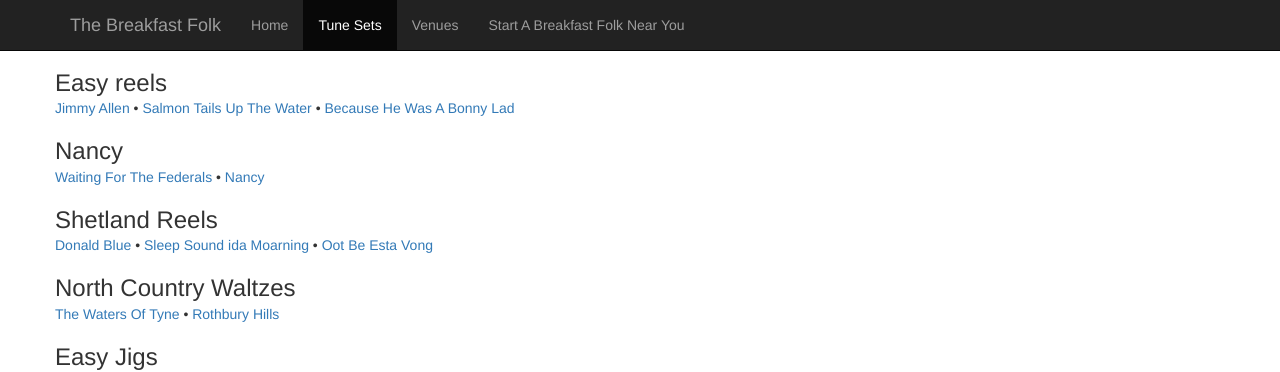
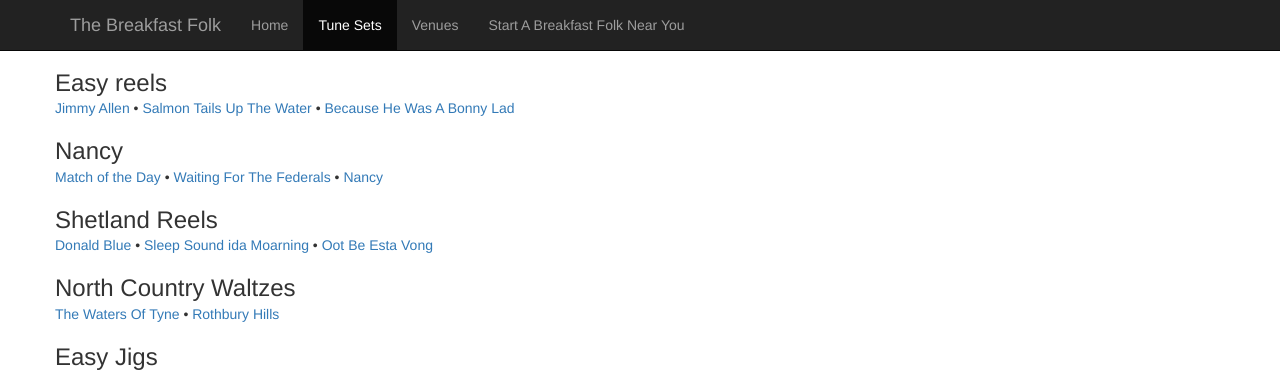
Before and after one commit to thebreakfastfolk/thebreakfastfolk.github.io, a Jekyll site: the page built from tune-sets.md, in a window 1280 px wide. Shown: the top 372 px of the page. Built offline with Jekyll 4.4.1, drawn with Linux system fonts in a browser that asks for light colours; nearby versions of some CDN libraries.

Commit message:
Update Nancy set

```diff
--- a/tune-sets.md
+++ b/tune-sets.md
@@ -8,6 +8,7 @@ sets:
     Salmon Tails Up The Water: http://www.folktunefinder.com/tune/51313
     Because He Was A Bonny Lad: http://www.folktunefinder.com/tune/137306
   Nancy:
+    Match of the Day: http://www.folktunefinder.com/tune/39337/
     Waiting For The Federals: http://www.folktunefinder.com/tune/107904
     Nancy: http://www.folktunefinder.com/tune/178209
   Shetland Reels:
```
